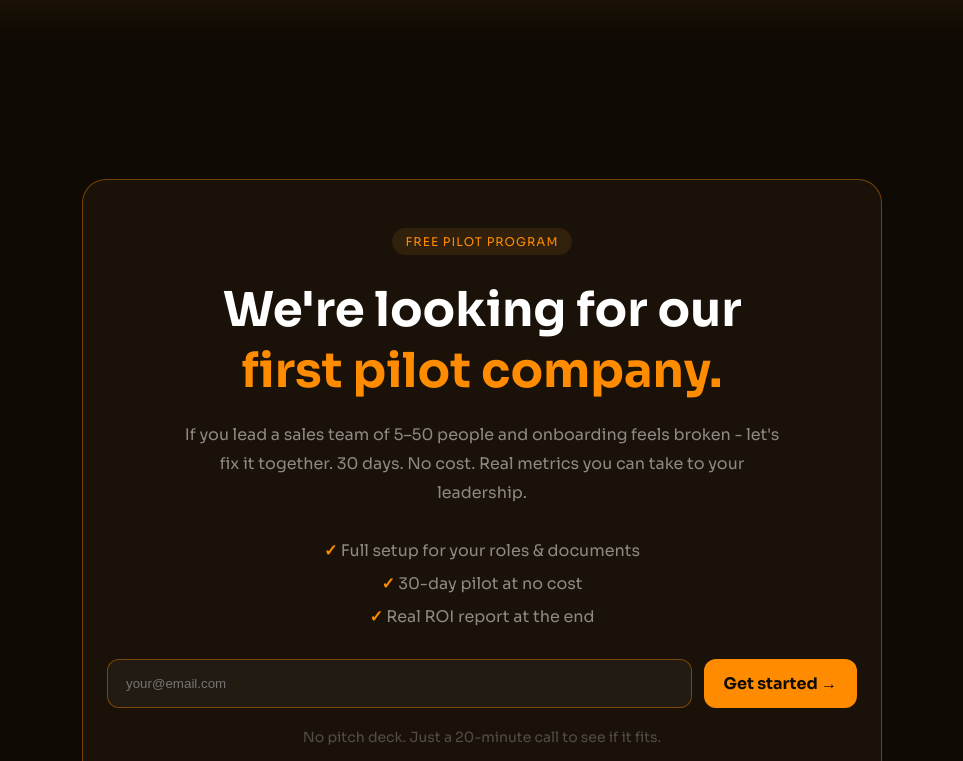
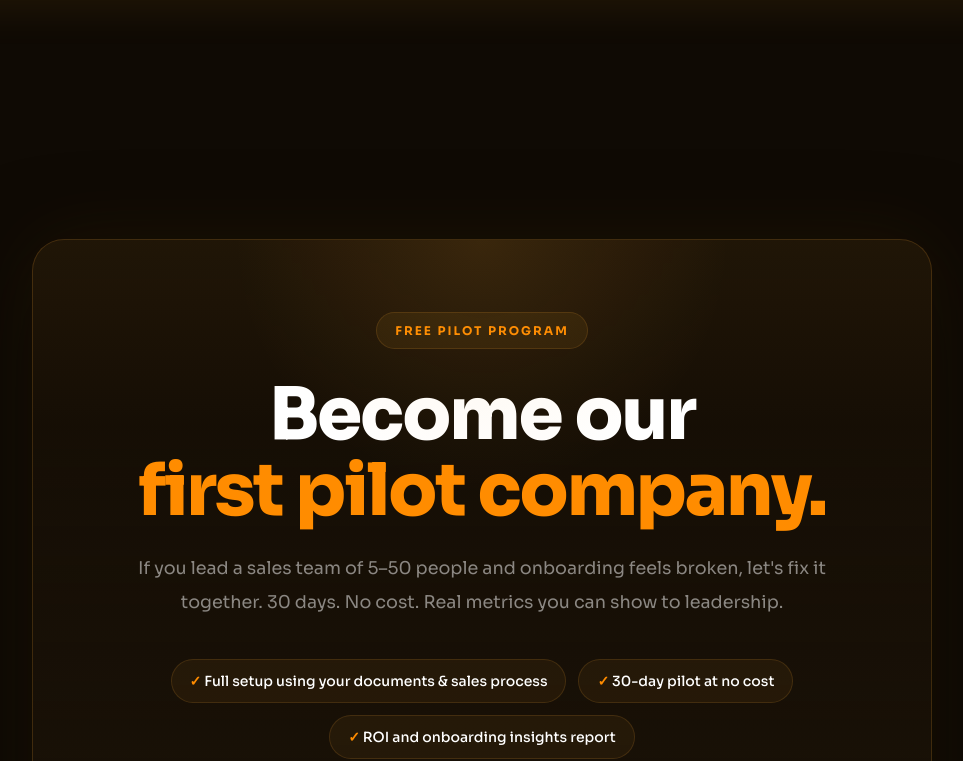
Before and after one commit to Ded-Goit/readyset-ai, a Next.js app: page / in a window 1280 px wide. Shown: the part 4399-5160 px from the top of the page, without its empty margins (158-1121 px from the left). Built offline with nearby package versions, Linux system fonts and the light colour scheme.

Commit message:
edit style pilot section

```diff
--- a/src/components/pilot/Pilot.module.css
+++ b/src/components/pilot/Pilot.module.css
@@ -1,43 +1,108 @@
 .section {
-  padding: 80px 20px;
+  padding: 140px 20px;
 }
 
 .card {
-  max-width: 800px;
+  position: relative;
+
+  max-width: 900px;
+
   margin: 0 auto;
-  padding: 48px 24px;
-  border-radius: 24px;
+
+  padding: 72px 40px;
+
   text-align: center;
-  background: var(--bg-secondary);
-  border: 1px solid
-    var(--border-hi);
+
+  border-radius: 32px;
+
+  overflow: hidden;
+
+  background:
+    linear-gradient(
+      180deg,
+      rgba(240, 160, 48, 0.08) 0%,
+      rgba(240, 160, 48, 0.03) 25%,
+      var(--bg-secondary) 100%
+    );
+
+  border: 1px solid rgba(240, 160, 48, 0.18);
+
+  box-shadow:
+    0 30px 100px rgba(0, 0, 0, 0.5),
+    0 0 80px rgba(240, 160, 48, 0.08);
+}
+
+/* glow */
+
+.card::before {
+  content: "";
+
+  position: absolute;
+
+  top: -250px;
+  left: 50%;
+
+  transform: translateX(-50%);
+
+  width: 500px;
+  height: 500px;
+
+  border-radius: 50%;
+
+  background:
+    radial-gradient(
+      circle,
+      rgba(240,160,48,.12),
+      transparent 70%
+    );
+
+  pointer-events: none;
 }
 
 .tag {
-  display: inline-block;
-  margin-bottom: 24px;
-  padding: 6px 14px;
+  display: inline-flex;
+
+  align-items: center;
+
+  gap: 8px;
+
+  margin-bottom: 28px;
+
+  padding: 10px 18px;
+
   border-radius: 999px;
-  background: rgba(
-    240,
-    160,
-    48,
-    0.1
-  );
+
+  background:
+    rgba(240,160,48,.08);
+
+  border: 1px solid
+    rgba(240,160,48,.15);
 
   color: var(--orange);
+
   font-size: 12px;
+
+  font-weight: 700;
+
   text-transform: uppercase;
-  letter-spacing: 1px;
+
+  letter-spacing: 2px;
 }
 
 .title {
-  margin-bottom: 20px;
+  margin-bottom: 24px;
+
   font-size: clamp(
-    2rem,
-    5vw,
-    3rem
+    2.8rem,
+    6vw,
+    4.5rem
   );
+
+  line-height: 1.05;
+
+  font-weight: 900;
+
+  letter-spacing: -2px;
 }
 
 .title span {
@@ -45,71 +110,201 @@
 }
 
 .description {
-  max-width: 600px;
-  margin: 0 auto 32px;
+  max-width: 700px;
+
+  margin: 0 auto 40px;
+
   color: var(--text-muted);
-  line-height: 1.8;
+
+  font-size: 1.1rem;
+
+  line-height: 1.9;
 }
+
+/* perks */
 
 .perks {
   display: flex;
-  flex-direction: column;
+
+  flex-wrap: wrap;
+
+  justify-content: center;
+
   gap: 12px;
-  margin-bottom: 32px;
+
+  margin-bottom: 48px;
 }
 
 .perk {
-  color: var(--text-muted);
+  padding: 12px 18px;
+
+  border-radius: 999px;
+
+  background:
+    rgba(240,160,48,.06);
+
+  border: 1px solid
+    rgba(240,160,48,.15);
+
+  color: var(--text);
+
+  font-size: 14px;
+
+  font-weight: 500;
+
+  transition:
+    transform .25s ease,
+    border-color .25s ease;
+}
+
+.perk:hover {
+  transform: translateY(-2px);
+
+  border-color:
+    rgba(240,160,48,.3);
 }
 
 .perk::before {
   content: "✓ ";
+
   color: var(--orange);
+
+  font-weight: 800;
+}
+
+/* form */
+
+.form {
+  display: flex;
+
+  gap: 14px;
+
+  max-width: 640px;
+
+  margin: 0 auto;
+}
+
+.form input {
+  flex: 1;
+
+  height: 60px;
+
+  padding: 0 22px;
+
+  border-radius: 16px;
+
+  border: 1px solid
+    rgba(240,160,48,.15);
+
+  background:
+    rgba(255,255,255,.03);
+
+  color: var(--text);
+
+  font-size: 16px;
+
+  transition:
+    border-color .2s ease,
+    box-shadow .2s ease;
+}
+
+.form input:focus {
+  outline: none;
+
+  border-color: var(--orange);
+
+  box-shadow:
+    0 0 0 4px
+    rgba(240,160,48,.12);
+}
+
+.form input::placeholder {
+  color: var(--text-dim);
+}
+
+.form button {
+  height: 60px;
+
+  padding: 0 30px;
+
+  border: none;
+
+  border-radius: 16px;
+
+  background: var(--orange);
+
+  color: #000;
+
+  font-size: 15px;
+
+  font-weight: 800;
+
+  cursor: pointer;
+
+  transition:
+    transform .25s ease,
+    box-shadow .25s ease,
+    background .25s ease;
+}
+
+.form button:hover {
+  transform: translateY(-2px);
+
+  background: var(--orange-lt);
+
+  box-shadow:
+    0 16px 40px
+    rgba(240,160,48,.25);
+}
+
+/* note */
+
+.note {
+  max-width: 600px;
+
+  margin: 24px auto 0;
+
+  color: var(--text-muted);
+
+  font-size: 15px;
+
+  line-height: 1.7;
+}
+
+/* success */
+
+.success {
+  margin-top: 18px;
+
+  color: #4ade80;
+
   font-weight: 700;
 }
 
-.form {
-  display: flex;
-  flex-direction: column;
-  gap: 12px;
-}
+/* tablet */
 
-.form input {
-  padding: 14px 18px;
-  border-radius: 12px;
-  border: 1px solid
-    var(--border-hi);
-  background: rgba(
-    255,
-    255,
-    255,
-    0.04
-  );
-  color: white;
-}
-
-.form button {
-  padding: 14px 20px;
-  border: none;
-  border-radius: 12px;
-  background: var(--orange);
-  color: #0f0a04;
-  font-weight: 700;
-  cursor: pointer;
-}
-
-.note {
-  margin-top: 20px;
-  color: var(--text-dim);
-  font-size: 14px;
-}
-
-@media (min-width: 768px) {
-  .form {
-    flex-direction: row;
+@media (max-width: 768px) {
+  .section {
+    padding: 100px 20px;
   }
 
-  .form input {
-    flex: 1;
+  .card {
+    padding: 48px 24px;
+  }
+
+  .title {
+    font-size: clamp(
+      2.2rem,
+      10vw,
+      3.2rem
+    );
+  }
+
+  .form {
+    flex-direction: column;
+  }
+
+  .form button {
+    width: 100%;
   }
 }
--- a/src/locales/en.js
+++ b/src/locales/en.js
@@ -158,28 +158,29 @@ impact: {
 pilot: {
   tag: "Free pilot program",
 
-  titleStart: "We're looking for our",
+  titleStart: "Become our",
 
   titleHighlight:
     "first pilot company.",
 
   description:
-    "If you lead a sales team of 5–50 people and onboarding feels broken - let's fix it together. 30 days. No cost. Real metrics you can take to your leadership.",
+    "If you lead a sales team of 5–50 people and onboarding feels broken, let's fix it together. 30 days. No cost. Real metrics you can show to leadership.",
 
   perks: [
-    "Full setup for your roles & documents",
+    "Full setup using your documents & sales process",
     "30-day pilot at no cost",
-    "Real ROI report at the end",
+    "ROI and onboarding insights report",
   ],
 
   placeholder: "your@email.com",
 
-  button: "Get started →",
+  button: "Apply for pilot →",
 
-  success: "✓ We will be in touch!",
+  success:
+    "✓ Thanks! We'll be in touch soon.",
 
   note:
-    "No pitch deck. Just a 20-minute call to see if it fits.",
+    "No sales pitch. Just a 20-minute conversation to see if it's a fit.",
 },
 
 socials: {
--- a/src/locales/fr.js
+++ b/src/locales/fr.js
@@ -158,28 +158,29 @@ impact: {
 pilot: {
   tag: "Programme pilote gratuit",
 
-  titleStart: "Nous recherchons notre",
+  titleStart: "Devenez notre",
 
   titleHighlight:
     "première entreprise pilote.",
 
   description:
-    "Si vous dirigez une équipe commerciale de 5 à 50 personnes et que l'onboarding est défaillant - corrigeons-le ensemble. 30 jours. Sans frais. De vrais métriques pour votre direction.",
+    "Si vous dirigez une équipe commerciale de 5 à 50 personnes et que l'intégration de nouveaux collaborateurs vous semble inefficace, construisons une meilleure approche ensemble. 30 jours. Sans frais. Des résultats concrets à présenter à votre direction.",
 
   perks: [
-    "Configuration complète pour vos rôles et documents",
-    "Pilote de 30 jours sans frais",
-    "Vrai rapport ROI à la fin",
+    "Configuration complète basée sur vos documents et processus",
+    "Programme pilote gratuit pendant 30 jours",
+    "Rapport ROI et recommandations à la fin du pilote",
   ],
 
-  placeholder: "your@email.com",
+  placeholder: "votre@email.com",
 
-  button: "Commencer →",
+  button: "Postuler au pilote →",
 
-  success: "✓ Nous vous contacterons !",
+  success:
+    "✓ Merci ! Nous vous contacterons très bientôt.",
 
   note:
-    "Pas de présentation. Juste un appel de 20 minutes pour voir si ça convient.",
+    "Aucun discours commercial. Juste un échange de 20 minutes pour vérifier si la solution correspond à vos besoins.",
 },
 
 socials: {
--- a/src/locales/ua.js
+++ b/src/locales/ua.js
@@ -156,30 +156,31 @@ impact: {
 },
 
 pilot: {
-  tag: "Безкоштовний пілот",
+  tag: "Безкоштовна пілотна програма",
 
-  titleStart: "Ми шукаємо нашу",
+  titleStart: "Станьте нашою",
 
   titleHighlight:
-    "першу компанію-пілот.",
+    "першою пілотною компанією.",
 
   description:
-    "Якщо ви керуєте командою продажів 5-50 людей і онбординг не працює - давайте виправимо разом. 30 днів. Безкоштовно. Реальні метрики для керівництва.",
+    "Якщо ви керуєте командою продажів із 5–50 людей і відчуваєте, що онбординг працює не так ефективно, як мав би — давайте виправимо це разом. 30 днів. Безкоштовно. Реальні метрики, які можна показати керівництву.",
 
   perks: [
-    "Повне налаштування під ваші ролі та документи",
-    "30-денний пілот безкоштовно",
-    "Реальний ROI звіт наприкінці",
+    "Повне налаштування під ваші ролі та процеси",
+    "30-денний пілот без жодних витрат",
+    "Звіт з ROI та інсайтами після завершення",
   ],
 
-  placeholder: "your@email.com",
+  placeholder: "ваш@email.com",
 
-  button: "Почати →",
+  button: "Подати заявку →",
 
-  success: "✓ Ми зв'яжемося!",
+  success:
+    "✓ Дякуємо! Ми зв'яжемося з вами найближчим часом.",
 
   note:
-    "Без презентацій. Просто 20-хвилинний дзвінок.",
+    "Без нав'язливих продажів. Лише 20-хвилинна розмова, щоб зрозуміти, чи підходить вам рішення.",
 },
 
 socials: {
```
